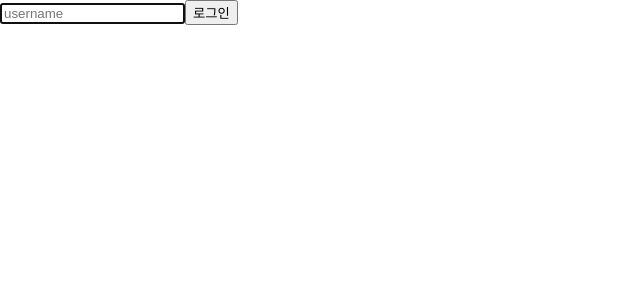
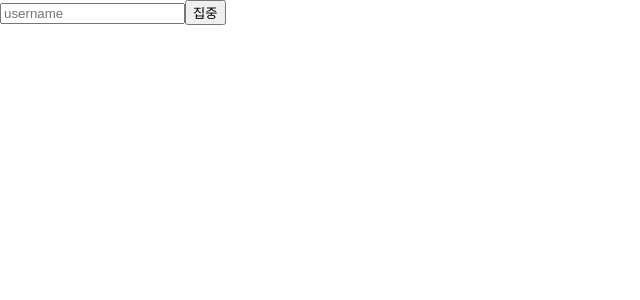
Before and after one commit to kmwdevelop/react-hook-playground, a React (Create React App) app: page / in a window 1280 px wide. Shown: the top 300 px of the page, without its empty margins (0-640 px from the left). Built offline with nearby package versions, Linux system fonts and the light colour scheme.

Commit message:
forwardRef 학습

```diff
--- /dev/null
+++ b/src/hook_example/forward_ref/App_forwardRef.js
@@ -0,0 +1,17 @@
+import {useRef} from "react";
+import MyInput from "./MyInput";
+
+const App_forwardRef = () => {
+    const inputRef = useRef();
+    const focus = () => {
+        inputRef.current.focus();
+    }
+    return (
+        <div>
+            <MyInput ref={inputRef}/>
+            <button onClick={focus}>집중</button>
+        </div>
+    )
+}
+
+export default App_forwardRef;
--- /dev/null
+++ b/src/hook_example/forward_ref/MyInput.js
@@ -0,0 +1,10 @@
+import {forwardRef} from "react";
+
+const MyInput = ((props, ref) => {
+        return (
+            <input ref={ref} type="text" placeholder="username"/>
+        );
+    }
+)
+// ref를 전달하고 싶을땐, forwardRef 를 사용하면 된다.
+export default forwardRef(MyInput);
--- a/src/index.js
+++ b/src/index.js
@@ -8,12 +8,13 @@ import App_useId from "./hook_example/App_useId";
 import App_useRef_1 from "./hook_example/App_useRef_1";
 import App_useRef_2 from "./hook_example/App_useRef_2";
 import App_useRef_3 from "./hook_example/App_useRef_3";
+import App_forwardRef from "./hook_example/forward_ref/App_forwardRef";
 
 const root = ReactDOM.createRoot(document.getElementById('root'));
 root.render(
     <React.StrictMode>
         {/*<App_useLayoutEffect/>*/}
-        <App_useRef_3/>
+        <App_forwardRef/>
     </React.StrictMode>
 );
 
```
